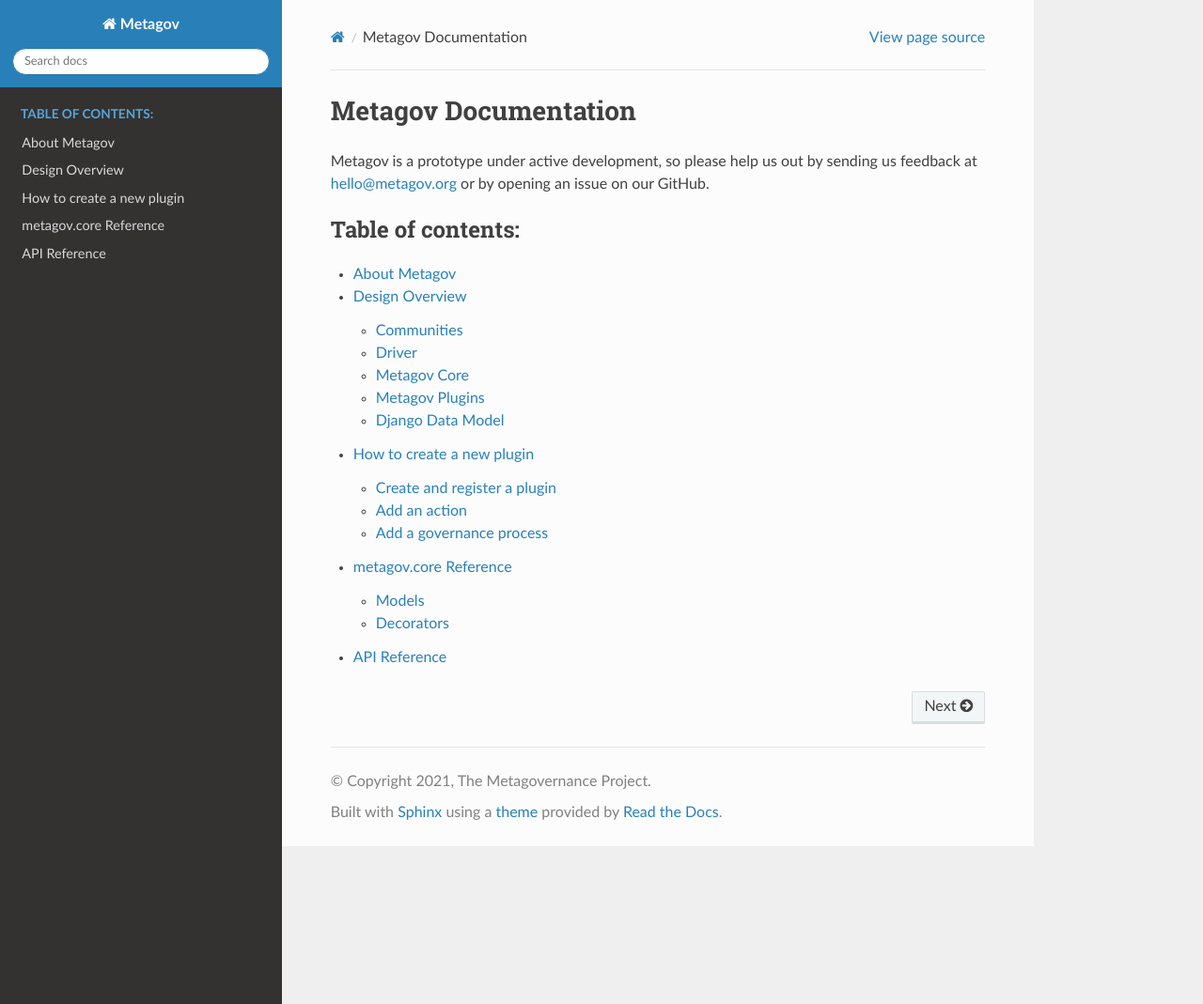
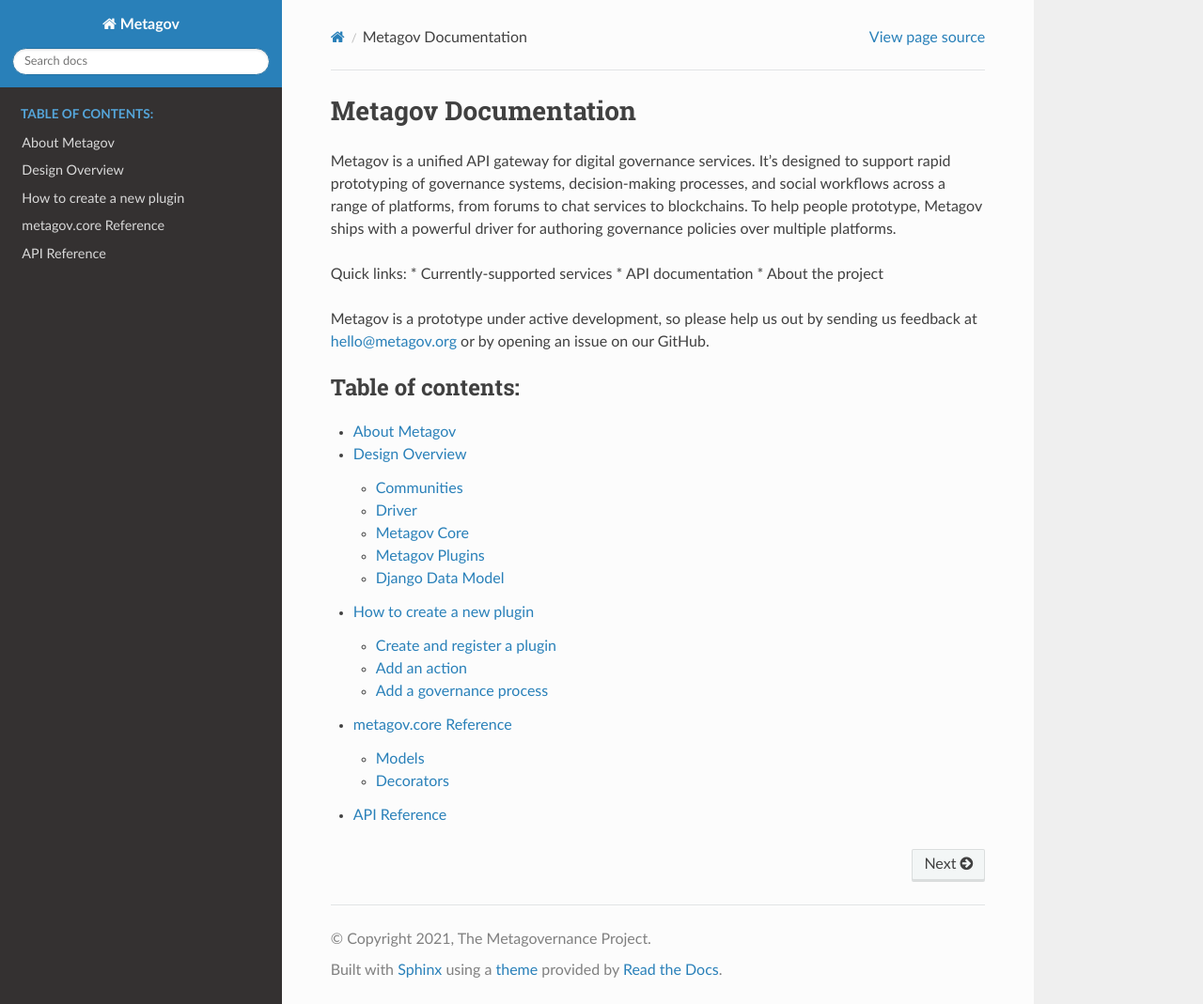
Before and after one commit to metagov/gateway, a Sphinx documentation site: the page built from docs/index.rst, in a window 1280 px wide and 1069 px high. Shown: the whole window at 94% size. Built offline with Sphinx 7.4.7 and the Read the Docs theme 2.0.0, drawn with Linux system fonts in a browser that asks for light colours.

Commit message:
Update index.rst

```diff
--- a/docs/index.rst
+++ b/docs/index.rst
@@ -6,6 +6,13 @@
 
 Metagov Documentation
 =====================
+
+Metagov is a unified API gateway for digital governance services. It's designed to support rapid prototyping of governance systems, decision-making processes, and social workflows across a range of platforms, from forums to chat services to blockchains. To help people prototype, Metagov ships with a powerful driver for authoring governance policies over multiple platforms.
+
+Quick links:
+* Currently-supported services
+* API documentation
+* About the project
 
 Metagov is a prototype under active development, so please help us out by sending us feedback at hello@metagov.org or by opening an issue on our GitHub.
 
```
